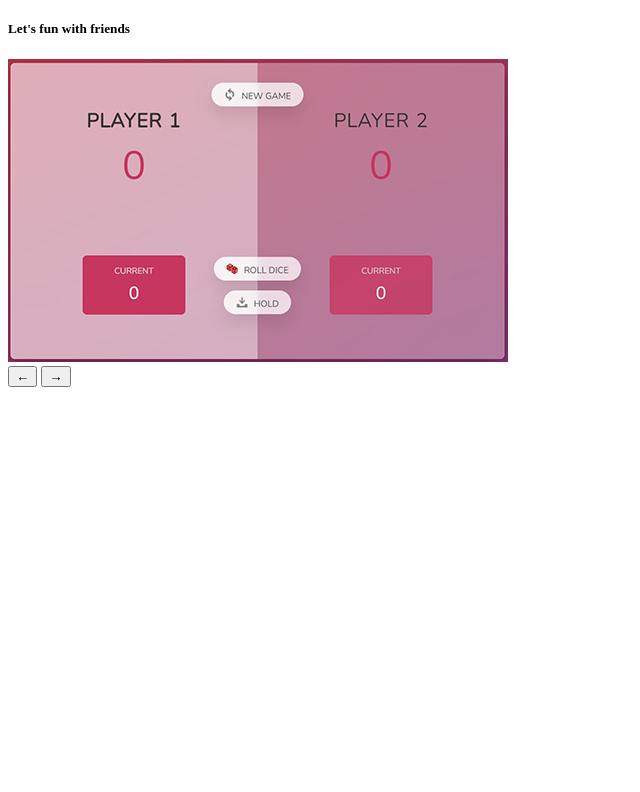
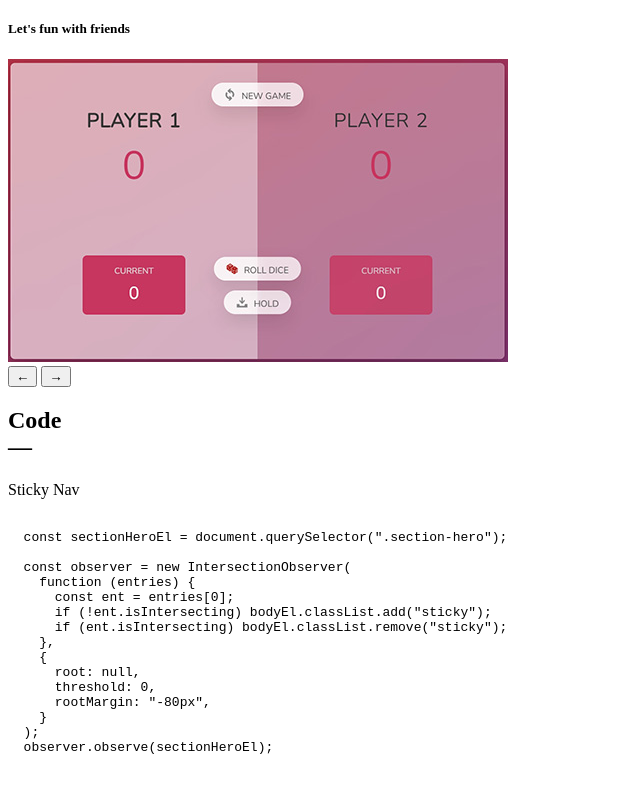
Before and after one commit to ivan-grekov/rsschool-cv, a plain HTML site: page index.html in a window 1280 px wide. Shown: the part 3163-3955 px from the top of the page, without its empty margins (0-640 px from the left). Before the commit the page ends 3558 px from the top, so only its background shows below. Drawn offline with Linux system fonts and the light colour scheme; files that its build step writes are made by us from their sources; a script that the page names is missing.

Commit message:
feat: add section code

```diff
--- a/index.html
+++ b/index.html
@@ -301,6 +301,36 @@
           </div>
         </section>
 
+        <section class="section-code grid grid-2-cols" id="code">
+          <div class="code-primary-textbox white-bg">
+            <h2 class="strong-section-text">
+              <strong>Code<br />&mdash;</strong>
+            </h2>
+          </div>
+          <div class="code-secondary-textbox black-bg">
+            <p class="code-title">Sticky Nav</p>
+            <pre>
+              <code>
+  const sectionHeroEl = document.querySelector(".section-hero");
+
+  const observer = new IntersectionObserver(
+    function (entries) {
+      const ent = entries[0];
+      if (!ent.isIntersecting) bodyEl.classList.add("sticky");
+      if (ent.isIntersecting) bodyEl.classList.remove("sticky");
+    },
+    {
+      root: null,
+      threshold: 0,
+      rootMargin: "-80px",
+    }
+  );
+  observer.observe(sectionHeroEl);
+              </code>
+            </pre>
+          </div>
+        </section>
+
     </div>
   </body>
 </html>
```
